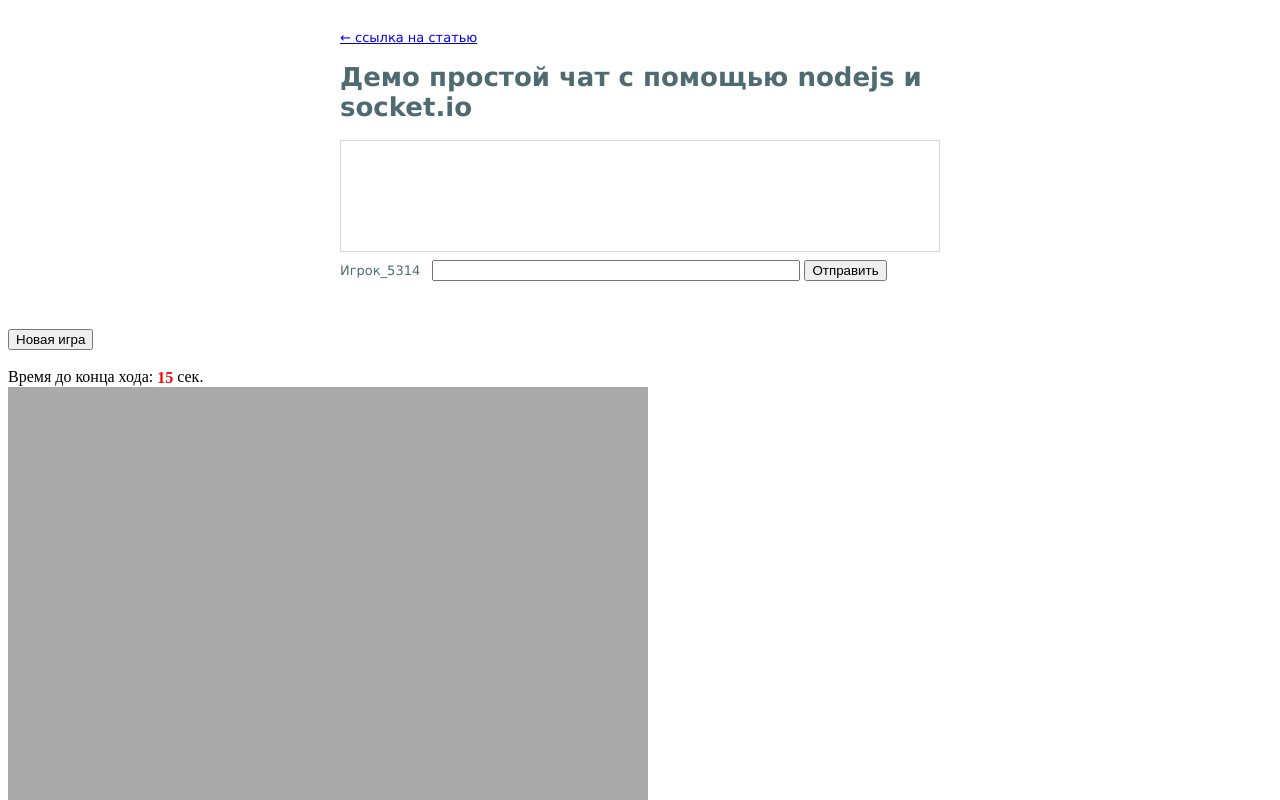
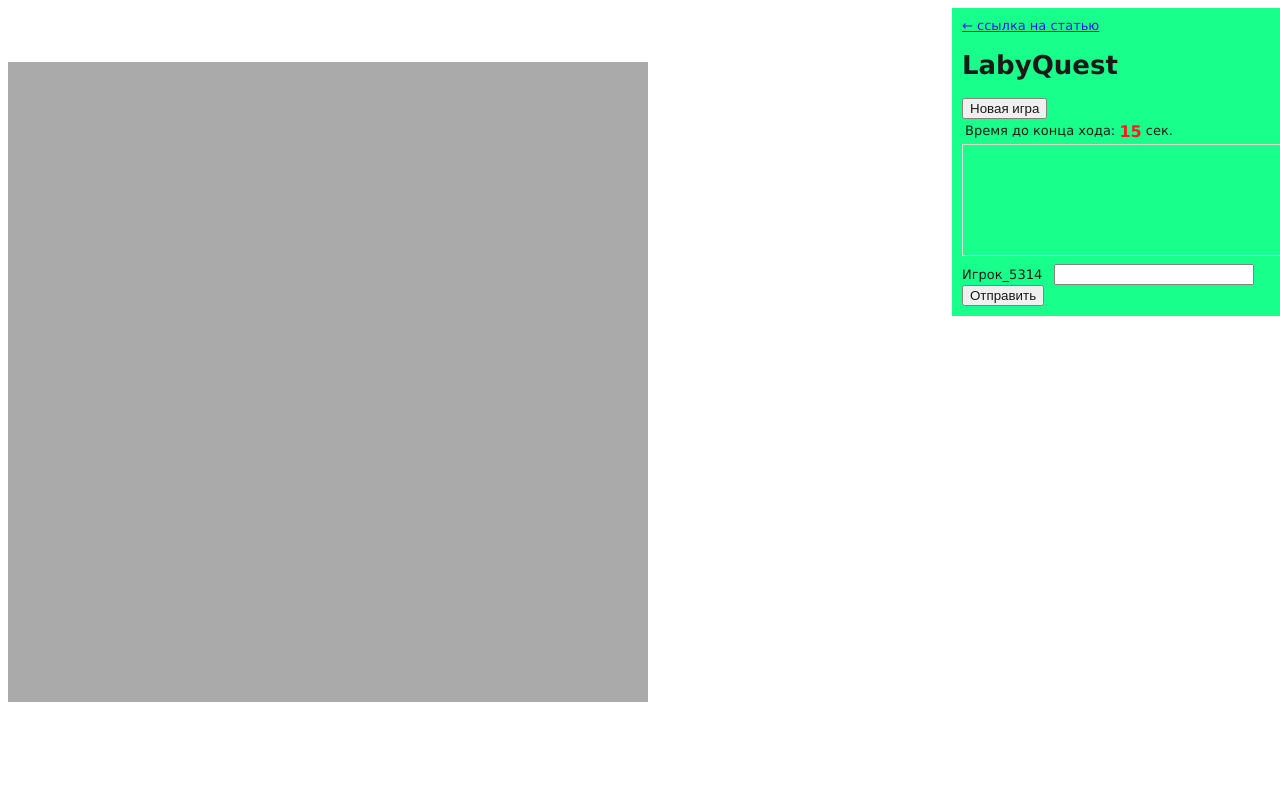
Before and after one commit to Aironsoft/LabyRuner, a website: page Labyquest/Labyrint/clientStart.html in a window 1280 px wide. Shown: the top 800 px of the page. Drawn offline with Linux system fonts and the light colour scheme; no server answers.

Commit message:
Изменён стиль игровой панели

```diff
--- a/Labyquest/Labyrint/clientStart.html
+++ b/Labyquest/Labyrint/clientStart.html
@@ -4,13 +4,30 @@
     <meta charset="utf-8">
     <link rel="stylesheet" href="main.css">
     <meta name="robots" content="noindex,nofollow"/>
-    <title>Демо простой чат с помощью nodejs и socket.io</title>
+    <title>LabyQuest</title>
 </head>
 <body>
+    <div class="right-panel">
         <div class="demo">
             <a class="permalink" href="http://www.itlessons.info/nodejs/simple-chat-with-nodejs-and-socket-io/">← cсылка на статью</a>
 
-    <h1>Демо простой чат с помощью nodejs и socket.io</h1>
+            <h1>LabyQuest</h1>
+
+            <button id="reload">Новая игра</button>
+            <div id="stats" class="ui-widget" valign="top"></div>
+
+            <table>
+                <tr>
+                    <td id="board" class="ui-widget" valign="top">
+                        <div id="masked" class="ui-widget-shadow ui-corner-all ui-widget-overlay"></div>
+                        <div id="timerpanel">
+                            Время до конца хода:
+                            <span id="timer">15</span> сек.
+                        </div>
+                        <table class="ui-widget ui-corner-all" cellpadding="0" cellspacing="0" align="left" id="board-table"></table>
+                    </td>
+                </tr>
+            </table>
 
             <div class="chat">
                 <div class="messages" id="messages"></div>
@@ -22,18 +39,12 @@
                 </div>
             </div>
         </div>
+    </div>
 
-    <div id="stats" class="ui-widget" valign="top"/><br />
-    <button id="reload">Новая игра</button><br /><br /></div>
+    <br />
+    <br /><br />
 
-    <td id="board" class="ui-widget" valign="top">
-	<div id="masked" class="ui-widget-shadow ui-corner-all ui-widget-overlay"></div>
-	<div id="timerpanel">
-		Время до конца хода:
-		<span id="timer">15</span> сек.
-	</div>
-	<table class="ui-widget ui-corner-all" cellpadding="0" cellspacing="0" align="left" id="board-table"></table>
-</td>
+
 
     <!--<div class="row">-->
         <div class="maze" id="maze"></div>
--- a/Labyquest/Labyrint/main.css
+++ b/Labyquest/Labyrint/main.css
@@ -1,8 +1,17 @@
+.right-panel {
+    position: static;
+    display: table;
+    width: 25vmax;
+    margin: 0 0 0 auto;
+    margin-right: 0px;
+}
+
 .demo {
-    width: 600px;
-    margin: 20px auto;
+    position: fixed;
+    display: table;
+    background-color: springgreen;
+    opacity: 0.9;
     padding: 10px;
-    color: #4F6B72;
     font-family: "PT Sans", Verdana, Arial, sans-serif;
     font-size: 13px;
 }
```
Also changed, not shown: Labyquest/serverStart.js (+1 -14 lines). Lines whose indentation alone changed are shown as unchanged.
